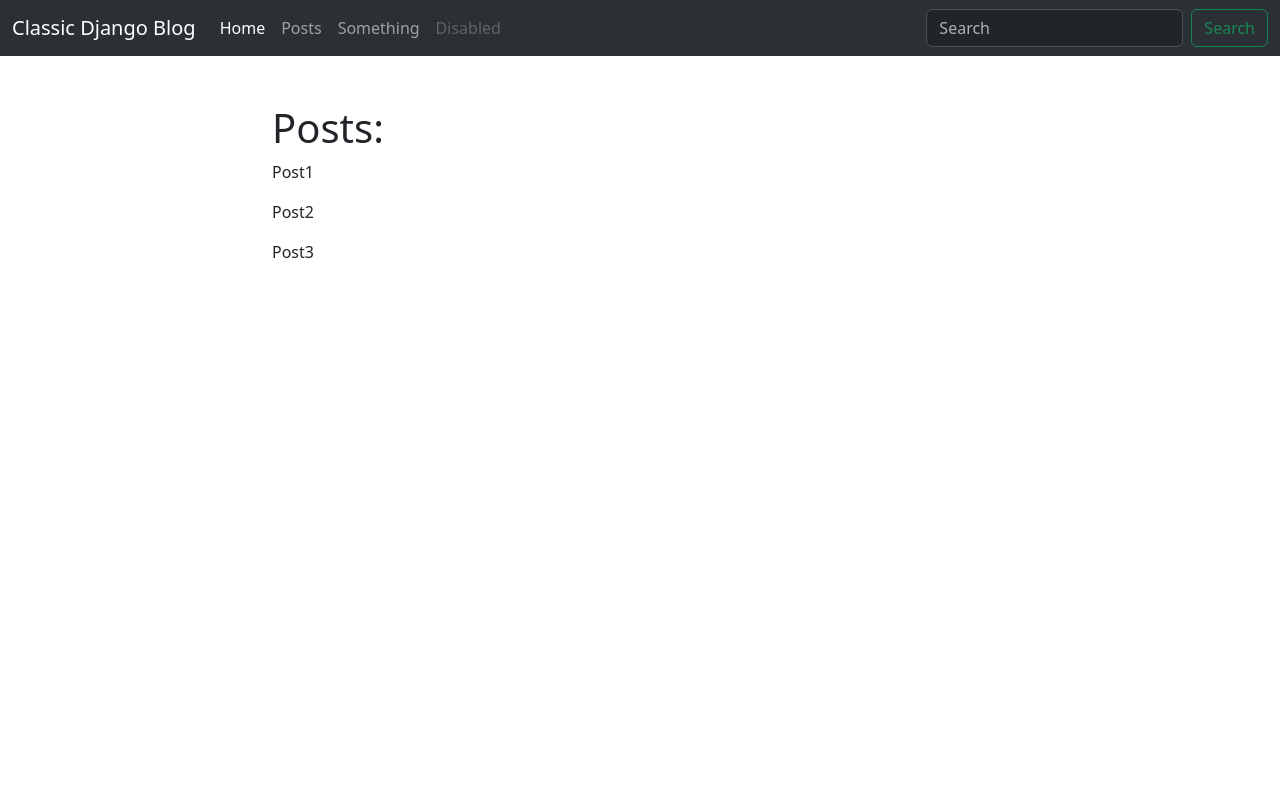
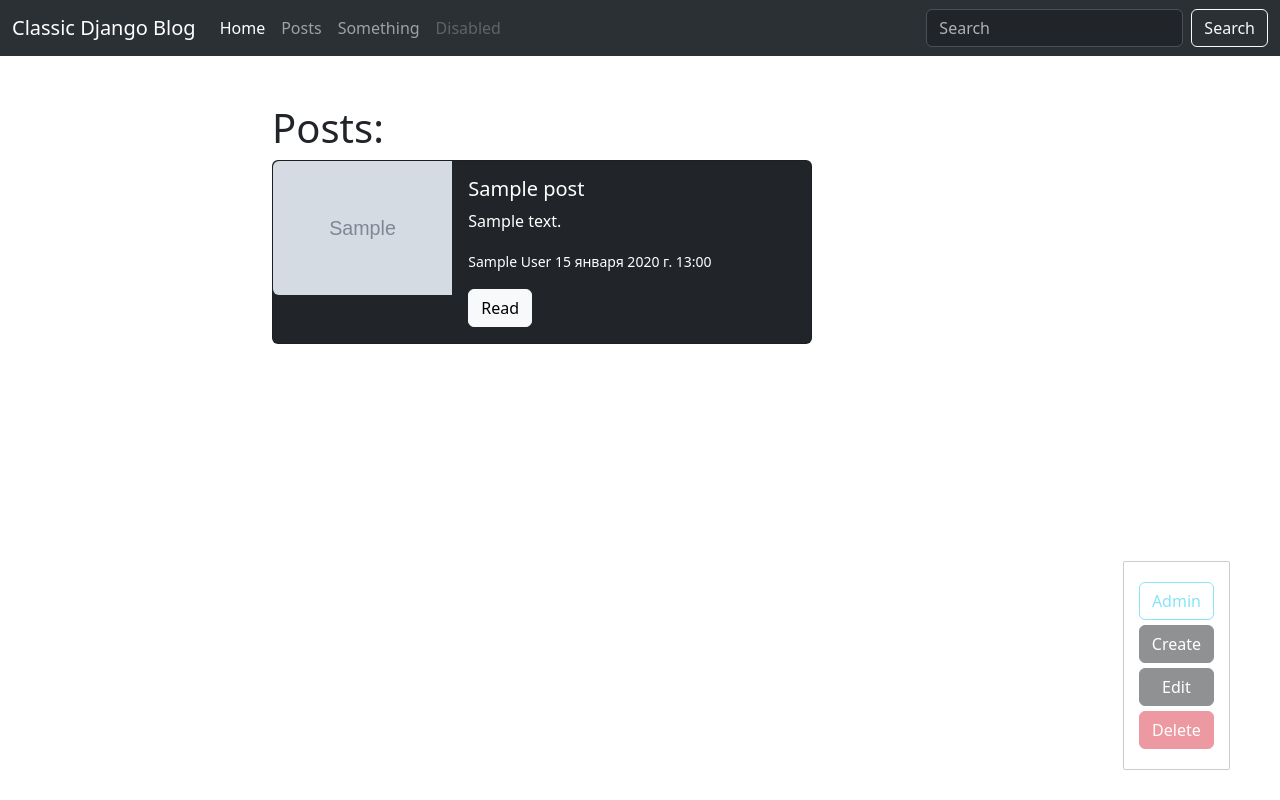
Before and after one commit to Neonoirq/django-classic-blog, a Django app: page /posts/ in a window 1280 px wide. Run offline with Django 4.2, Linux system fonts and the light colour scheme; tables that the repository leaves empty hold one stand-in row (values such as "Sample post"); grey boxes marked "Sample" are stand-in pictures.

Commit message:
Added new template for posts, view for template and made some fixes

```diff
--- a/blogproject/settings.py
+++ b/blogproject/settings.py
@@ -125,6 +125,8 @@ USE_TZ = True
 # https://docs.djangoproject.com/en/4.1/howto/static-files/
 
 STATIC_URL = 'static/'
+STATIC_DIR = Path(BASE_DIR, 'static')
+STATICFILES_DIRS = [STATIC_DIR]
 
 # Default primary key field type
 # https://docs.djangoproject.com/en/4.1/ref/settings/#default-auto-field
--- a/posts/models.py
+++ b/posts/models.py
@@ -1,4 +1,5 @@
 from django.db import models
+from django.shortcuts import reverse
 
 
 
@@ -8,9 +9,11 @@ class Post(models.Model):
     slug = models.SlugField('Slug', max_length=255, unique=True)
     body = models.TextField('Post body', blank=True, db_index=True)
     author = models.CharField('Author', max_length=255)
-    image = models.ImageField('Picture for post', upload_to='images/')
+    image = models.ImageField('Picture for post', upload_to='static/images/')
     date_pub = models.DateTimeField('Publication date', auto_now_add=True)
 
+    def get_absolute_url(self):
+        return reverse('post_detail_url', kwargs={'slug': self.slug})
 
     def __str__(self) -> str:
         return f'{self.title}, {self.author}'
--- a/posts/templates/posts/base_post.html
+++ b/posts/templates/posts/base_post.html
@@ -1,3 +1,4 @@
+{% load static %}
 <!doctype html>
 <html lang="en">
 
@@ -6,6 +7,7 @@
     <meta name="viewport" content="width=device-width, initial-scale=1">
     <link href="https://cdn.jsdelivr.net/npm/bootstrap@5.3.0-alpha1/dist/css/bootstrap.min.css" rel="stylesheet"
     integrity="sha384-GLhlTQ8iRABdZLl6O3oVMWSktQOp6b7In1Zl3/Jr59b6EGGoI1aFkw7cmDA6j6gD" crossorigin="anonymous">
+    <link rel="stylesheet" href="{% static 'css/styles.css' %}">
     <title>
         {% block title %}
             Classic Django Blog
@@ -27,7 +29,7 @@
                         <a class="nav-link active" aria-current="page" href="#">Home</a>
                     </li>
                     <li class="nav-item">
-                        <a class="nav-link" href="#">Posts</a>
+                        <a class="nav-link" href="{% url 'posts_list_url' %}">Posts</a>
                     </li>
                     <li class="nav-item">
                         <a class="nav-link" href="#">Something</a>
@@ -39,7 +41,7 @@
             </div>
             <form class="d-flex" role="search">
                 <input class="form-control me-2" type="search" placeholder="Search" aria-label="Search">
-                <button class="btn btn-outline-success" type="submit">Search</button>
+                <button class="btn btn-outline-light" type="submit">Search</button>
             </form>
         </div>
     </nav>
@@ -53,6 +55,15 @@
             </div>
         </div>
     </div>
+    <div class="admin-panel align-items-center">
+        <a href="/admin" class="btn btn-outline-info">Admin</a>
+        {% block admin-panel%}
+            <a href=""class="btn btn-dark">Create</a>
+            <a href=""class="btn btn-dark">Edit</a>
+            <a href=""class="btn btn-danger">Delete</a>
+        {% endblock %}
+
+    </div>
 
 
 </body>
--- a/posts/templates/posts/post.html
+++ b/posts/templates/posts/post.html
@@ -1,14 +1,27 @@
 {% extends "posts/base_post.html" %}
 
 {% block title %}
-    Posts
+Posts
 {% endblock %}
 
 
 {% block content %}
-    <h1>Posts:</h1>
-    {% for post in post_list %}
-        <p>{{ post }}</p>
-    {% endfor %}
-
+<h1>Posts:</h1>
+{% for post in post_list %}
+<div class="card text-bg-dark mb-3" style="max-width: 540px;">
+    <div class="row g-0">
+        <div class="col-md-4">
+            <img src="{{ post.image.url }}" class="img-fluid rounded-start" alt="...">
+        </div>
+        <div class="col-md-8">
+            <div class="card-body">
+                <h5 class="card-title">{{ post.title }}</h5>
+                <p class="card-text">{{ post.body|truncatewords:12 }}</p>
+                    <p class="card-text"><small>{{ post.author}} {{ post.date_pub}}</small></p>
+                <a href="{{ post.get_absolute_url }}" class="btn btn-light">Read</a>
+            </div>
+        </div>
+    </div>
+</div>
+{% endfor %}
 {% endblock %}
--- a/posts/urls.py
+++ b/posts/urls.py
@@ -4,5 +4,6 @@ from . import views
 
 
 urlpatterns = [
-    path('', views.posts, name='posts'),
+    path('', views.posts, name='posts_list_url'),
+    path('posts/<str:slug>/', views.post_detail, name='post_detail_url'),
 ]
--- a/posts/views.py
+++ b/posts/views.py
@@ -1,7 +1,13 @@
 from django.shortcuts import render
-from django.http import HttpResponse
+
+from .models import Post
 
 
 def posts(request):
-    post_list = ['Post1', 'Post2', 'Post3']
+    post_list = Post.objects.all()
     return render(request=request, template_name='posts/post.html', context={'post_list': post_list})
+
+
+def post_detail(request, slug):
+    post = Post.objects.get(slug__iexact=slug)
+    return render(request=request, template_name='posts/post_detail.html', context={'post': post})
--- /dev/null
+++ b/static/css/styles.css
@@ -0,0 +1,21 @@
+.admin-panel {
+    border: 1px solid #999;
+    border-radius: 2px;
+    position: fixed;
+    right: 50px;
+    bottom: 30px;
+    opacity: 0.5;
+    padding: 15px;
+
+
+}
+
+.admin-panel:hover {
+    opacity: 1;
+}
+
+.admin-panel a {
+    display: block;
+    margin: 5px 0;
+
+}
```
Also changed, not shown: posts/templates/posts/post_detail.html (added, +18 -0 lines), posts/migrations/0002_alter_post_image.py (added), posts/static/posts/styles.css (deleted), static/images/postimg.png (added), static/images/postimg_6Tou0By.png (added), static/images/postimg_umgqKmY.png (added).
